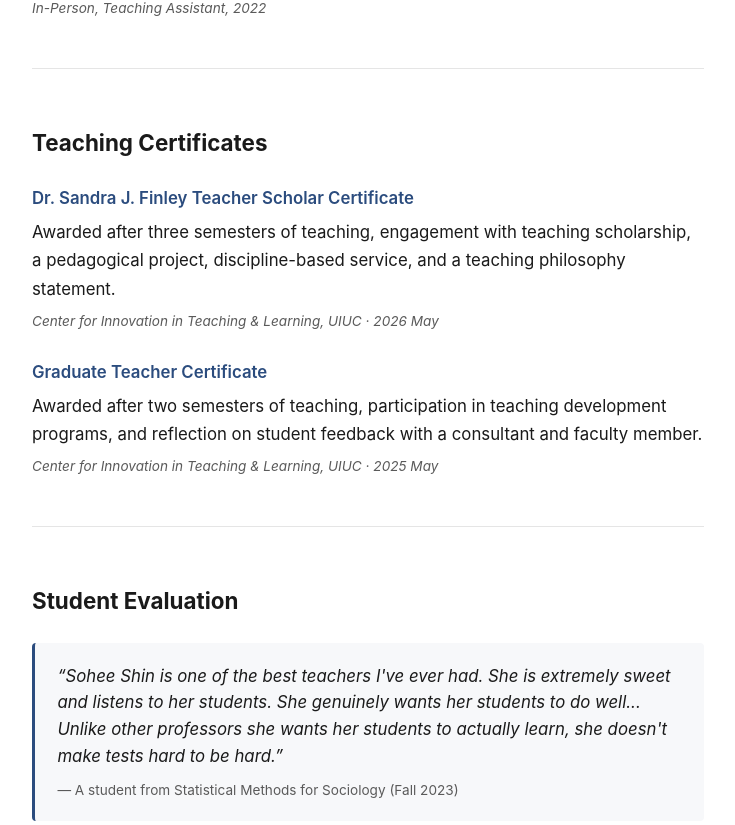
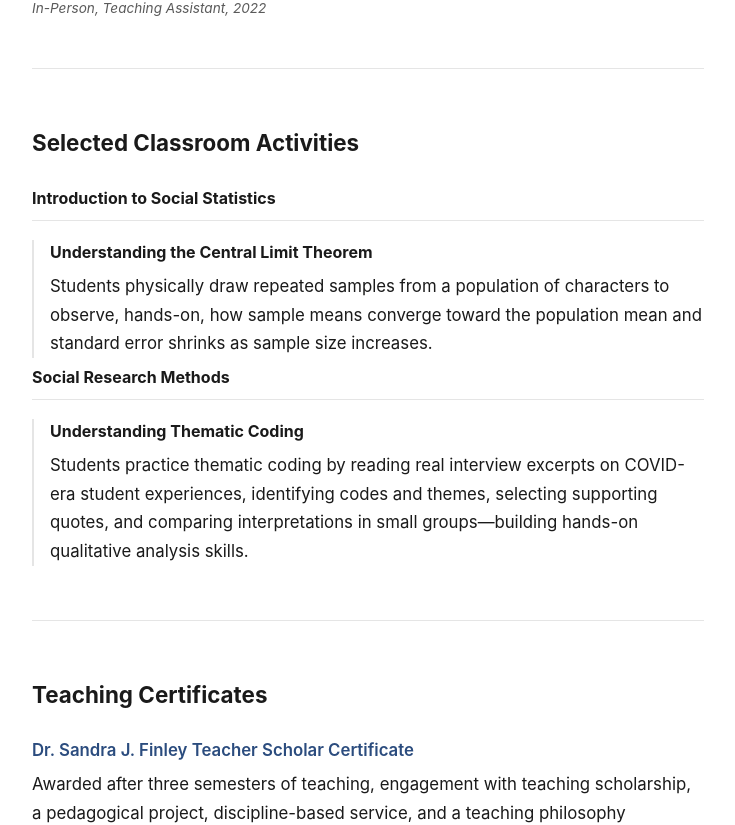
Before and after one commit to soheeee12-ux/soheeee12-ux.github.io, a Next.js app: page /teaching in a window 1280 px wide. Shown: the part 2256-3081 px from the top of the page, without its empty margins (272-1007 px from the left). Built offline with nearby package versions, Linux system fonts and the light colour scheme.

Commit message:
Add classroom activities, testimonials, and teaching page updates

```diff
--- a/src/pages/teaching.tsx
+++ b/src/pages/teaching.tsx
@@ -73,9 +73,21 @@ const institutions: Institution[] = [
 
 const classroomActivities: { course: string; activities: { title: string; description: string }[] }[] = [
   {
-    course: 'Statistical Methods in Sociology',
+    course: 'Introduction to Social Statistics',
     activities: [
-      { title: '', description: '' },
+      {
+        title: 'Understanding the Central Limit Theorem',
+        description: 'Students physically draw repeated samples from a population of characters to observe, hands-on, how sample means converge toward the population mean and standard error shrinks as sample size increases.',
+      },
+    ],
+  },
+  {
+    course: 'Social Research Methods',
+    activities: [
+      {
+        title: 'Understanding Thematic Coding',
+        description: 'Students practice thematic coding by reading real interview excerpts on COVID-era student experiences, identifying codes and themes, selecting supporting quotes, and comparing interpretations in small groups—building hands-on qualitative analysis skills.',
+      },
     ],
   },
 ];
@@ -217,7 +229,7 @@ export default function Teaching() {
         </section>
 
         <section>
-          <h2>Student Evaluation</h2>
+          <h2>Student Testinomials</h2>
           <div className="testimonials">
             {testimonials.map((t, i) => (
               <blockquote className="testimonial" key={i}>
```
